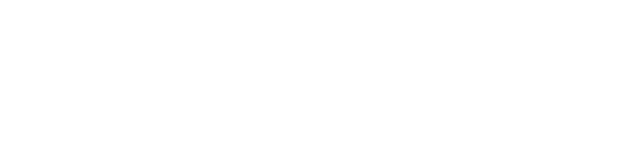
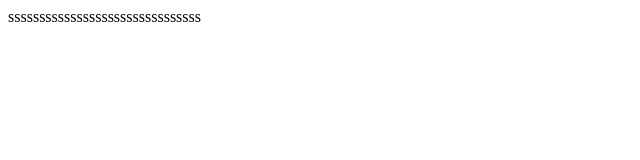
Before and after one commit to EssouliAnas/etsyiop, a plain HTML site: page index.html in a window 1280 px wide. Shown: the whole page, without its empty margins (0-640 px from the left). Drawn offline with Linux system fonts and the light colour scheme.

Commit message:
Update index.html

```diff
--- a/index.html
+++ b/index.html
@@ -4,7 +4,7 @@
   <meta charset="UTF-8">
   <meta name="viewport" content="width=device-width, initial-scale=1.0">
   <title>Your Page Title</title>
-  <!-- Google Analytics -->
+ <!-- Google tag (gtag.js) -->
 <script async src="https://www.googletagmanager.com/gtag/js?id=G-XSFC6XQF3E"></script>
 <script>
   window.dataLayer = window.dataLayer || [];
@@ -15,6 +15,6 @@
 </script>
 </head>
 <body>
-  <!-- Your content here -->
+ sssssssssssssssssssssssssssssss <!-- Your content here -->
 </body>
 </html>
```
Lines whose indentation alone changed are shown as unchanged.
